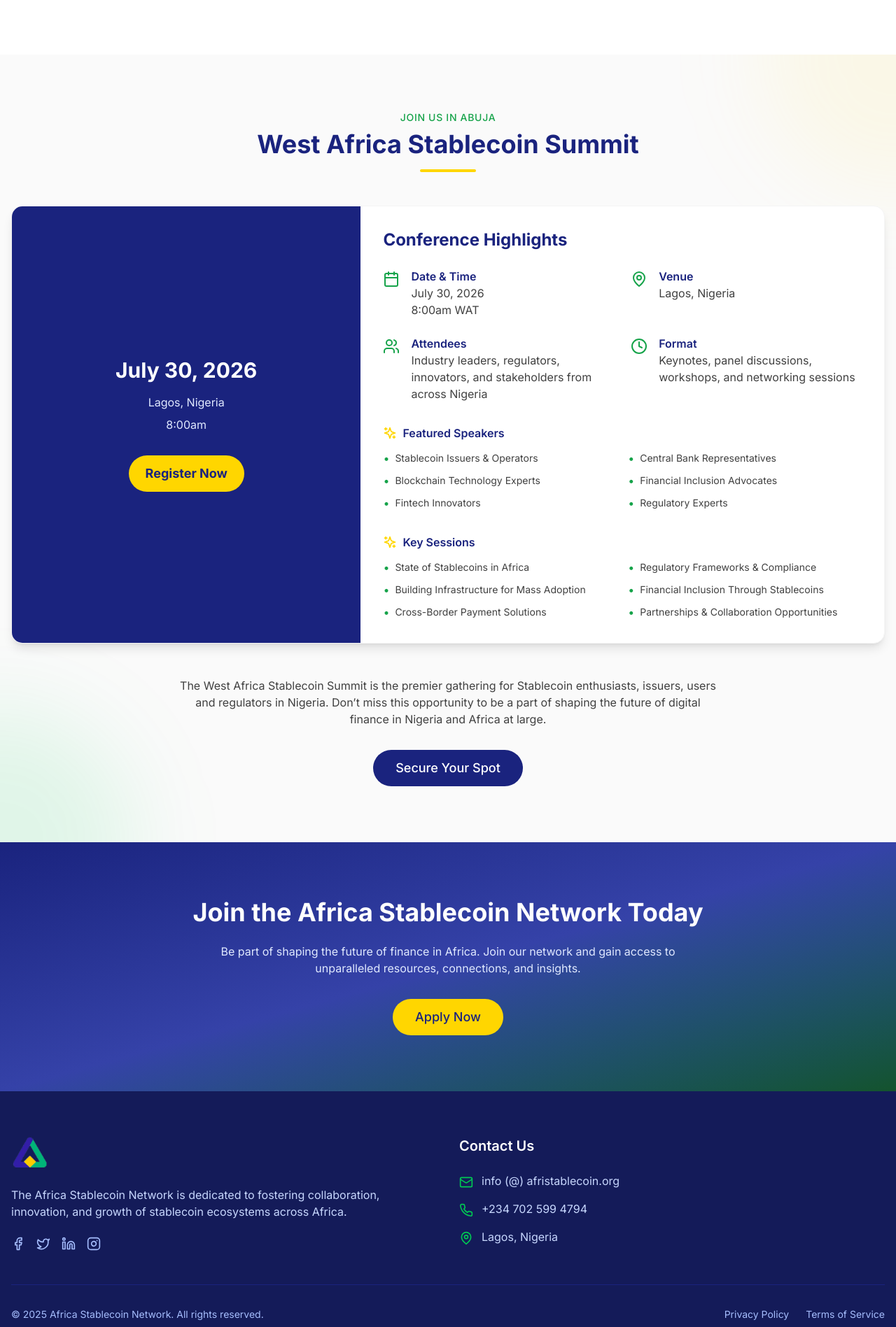
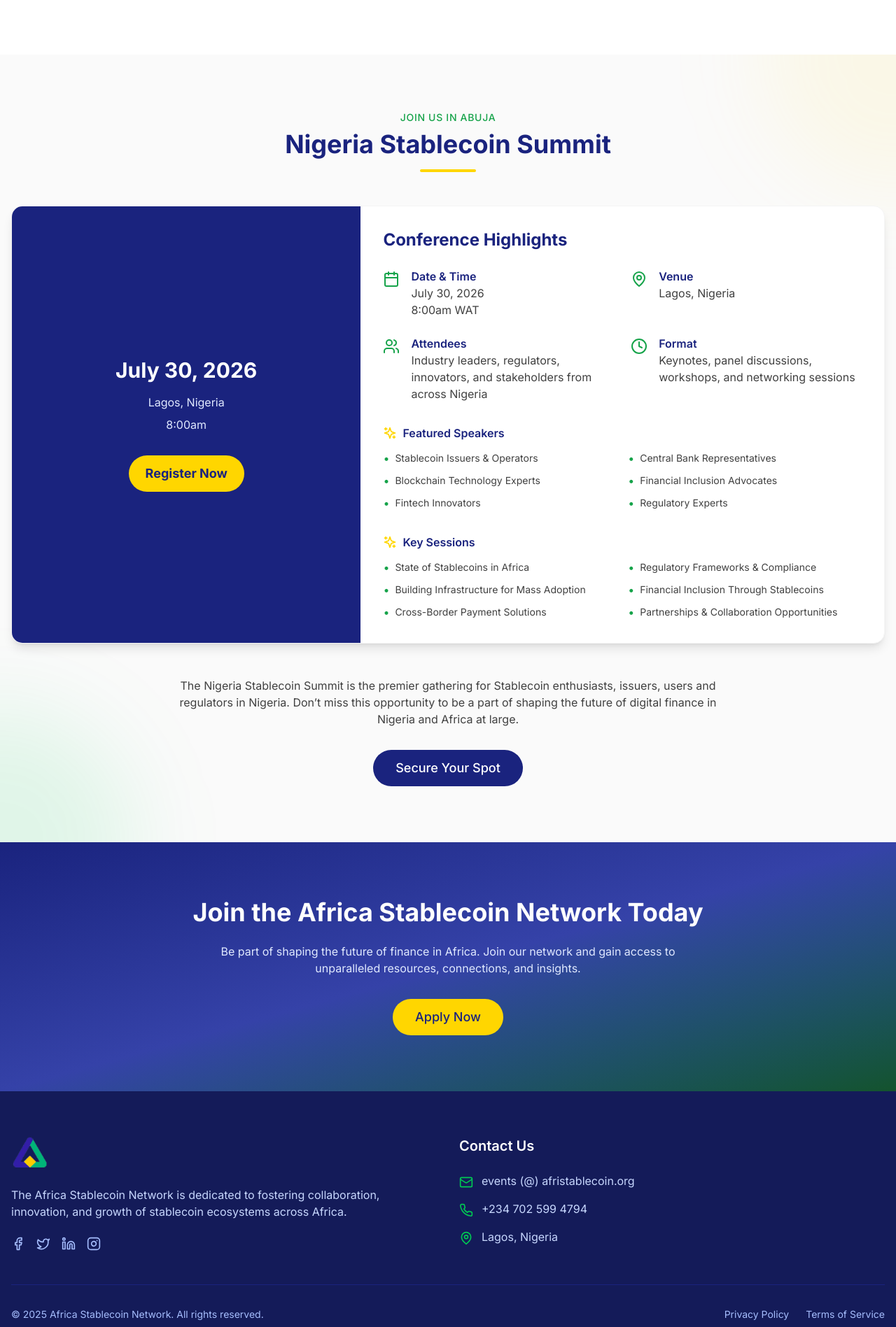
Before and after one commit to Flincap/landingpage, a React (Vite) app: page / in a window 1280 px wide. Shown: the part 4638-6535 px from the top of the page at 70% size. Built offline with nearby package versions, Linux system fonts and the light colour scheme.

Commit message:
Update info on conference and footer section of the homepage

```diff
--- a/src/components/ConferenceSection.tsx
+++ b/src/components/ConferenceSection.tsx
@@ -31,7 +31,7 @@
 
       <div className="container mx-auto px-4 relative z-10">
         <SectionTitle
-          title="West Africa Stablecoin Summit"
+          title="Nigeria Stablecoin Summit"
           subtitle="Join Us In Abuja"
         />
 
@@ -144,7 +144,7 @@
 
         <div className="mt-12 text-center">
           <p className="text-neutral-700 max-w-3xl mx-auto mb-8">
-            The West Africa Stablecoin Summit is the premier gathering for
+            The Nigeria Stablecoin Summit is the premier gathering for
             Stablecoin enthusiasts, issuers, users and regulators in Nigeria.
             Don’t miss this opportunity to be a part of shaping the future of
             digital finance in Nigeria and Africa at large.
--- a/src/components/Footer.tsx
+++ b/src/components/Footer.tsx
@@ -57,7 +57,7 @@
               <li className="flex items-start">
                 <Mail className="text-green-500 h-5 w-5 mt-1 mr-3" />
                 <span className="text-blue-200">
-                  info (@) afristablecoin.org
+                  events (@) afristablecoin.org
                 </span>
               </li>
               <li className="flex items-start">
```
